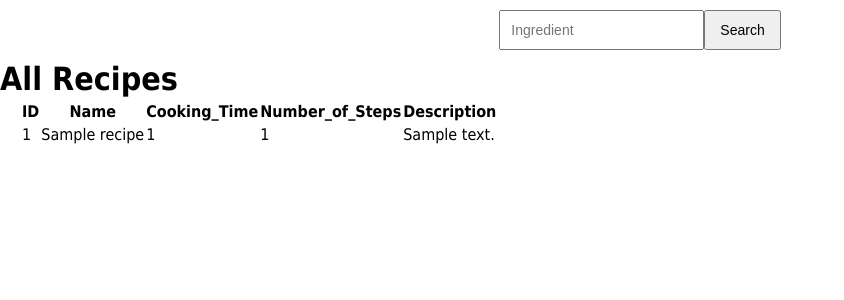
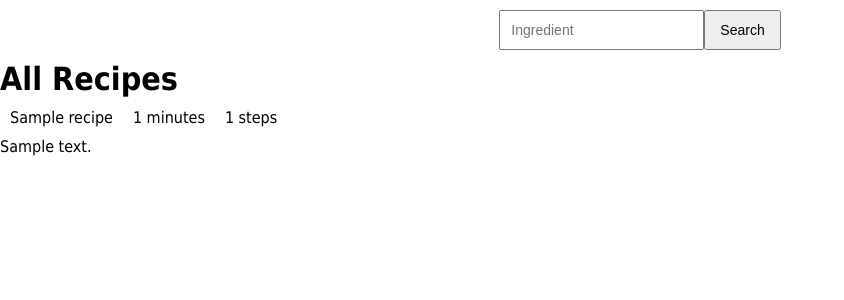
Before and after one commit to connor-passe/CS316, a Flask app: page /recipes/ in a window 1280 px wide. Shown: the part 39-339 px from the top of the page, without its empty margins (0-844 px from the left). Run offline with Flask 2, Linux system fonts and the light colour scheme; tables that the repository leaves empty hold one stand-in row (values such as "Sample post"); some libraries are stand-ins or nearby versions.

Commit message:
removed use of table for results, formatted time and steps information

```diff
--- a/static/style-main.css
+++ b/static/style-main.css
@@ -1,7 +1,7 @@
 form {
   display: flex;
   justify-content: center;
-  margin: 10px;
+  margin: 30px 10px;
 }
 
 .form-item {
--- a/static/style-search.css
+++ b/static/style-search.css
@@ -12,3 +12,16 @@ form {
 .btn {
   padding: 0px 14px;
 }
+
+.container {
+  display: flex;
+  flex-direction: column;
+}
+
+.recipe {
+  display: flex;
+}
+
+.recipe-item {
+  padding: 10px;
+}
--- a/templates/search-results.html
+++ b/templates/search-results.html
@@ -12,42 +12,34 @@
 {% endif %}
 
 {% if query %}
-<table style="margin-left: 20px;">
-<!-- Table headers -->
-    <th>
-         <tr style="color: black; ">
-
-        <th>ID</th>
-        <th>Name</th>
-        <th>Cooking_Time</th>
-        <th>Number_of_Steps</th>
-        <th>Description</th>
-
-        </tr>
-    </th>
-
-    <tr>
   {%for recipes in query%}
-    <tr>
-    <td>
-        {{recipes.id}}
-    </td>
-    <td>
+  <div class="container">
+    <div class="recipe">
+      <div class="recipe-item">
           {{recipes.name}}
-    </td>
-    <td>
-        {{recipes.minutes}}
-    </td>
-    <td>
-        {{recipes.n_steps}}
-    </td>
-    <td>
+      </div>
+      <div class="recipe-item">
+        {% if recipes.minutes/60 >= 1 %}
+          {{"%.0f"|format(recipes.minutes/60)}}
+        {% endif %}
+        {% if recipes.minutes/60 > 2 %} hours
+        {% elif recipes.minutes/60 >= 1 %} hour
+        {% endif %}
+        {% if recipes.minutes%60 > 0 %}
+          {{recipes.minutes%60}} minutes
+        {% endif %}
+      </div>
+      <div class="recipe-item">
+          {{recipes.n_steps}} steps
+      </div>
+    </div>
+    <div>
+      <div>
           {{recipes.description}}
-    </td>
-    </tr>
+      </div>
+    </div>
+  </div>
   {%endfor%}
-    </tr>
- </table>
 {% else %}
 <p>No results found. Please check your spelling or try a different ingredient.</p>
 {% endif %}
```
Lines whose indentation alone changed are shown as unchanged.
